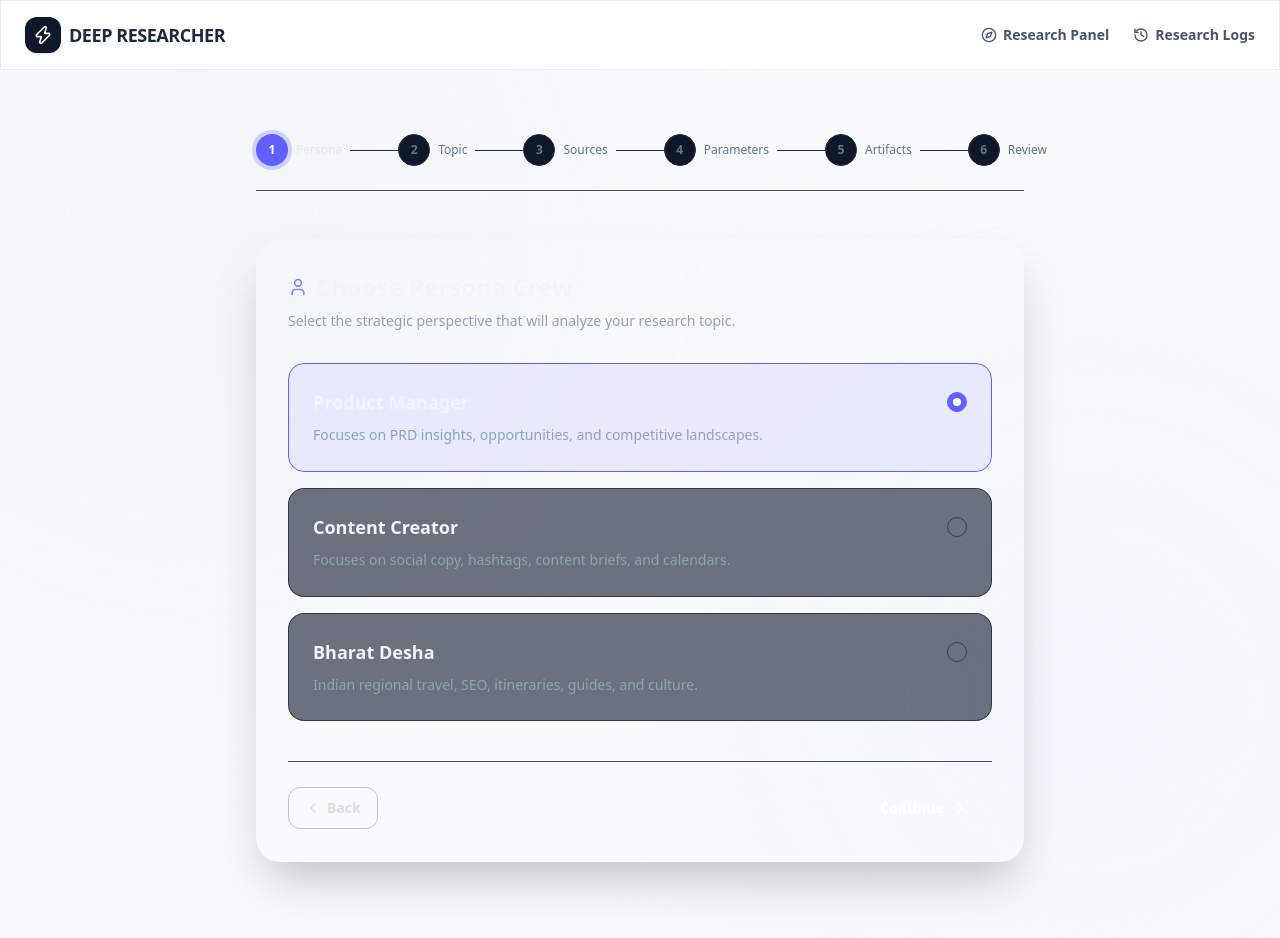
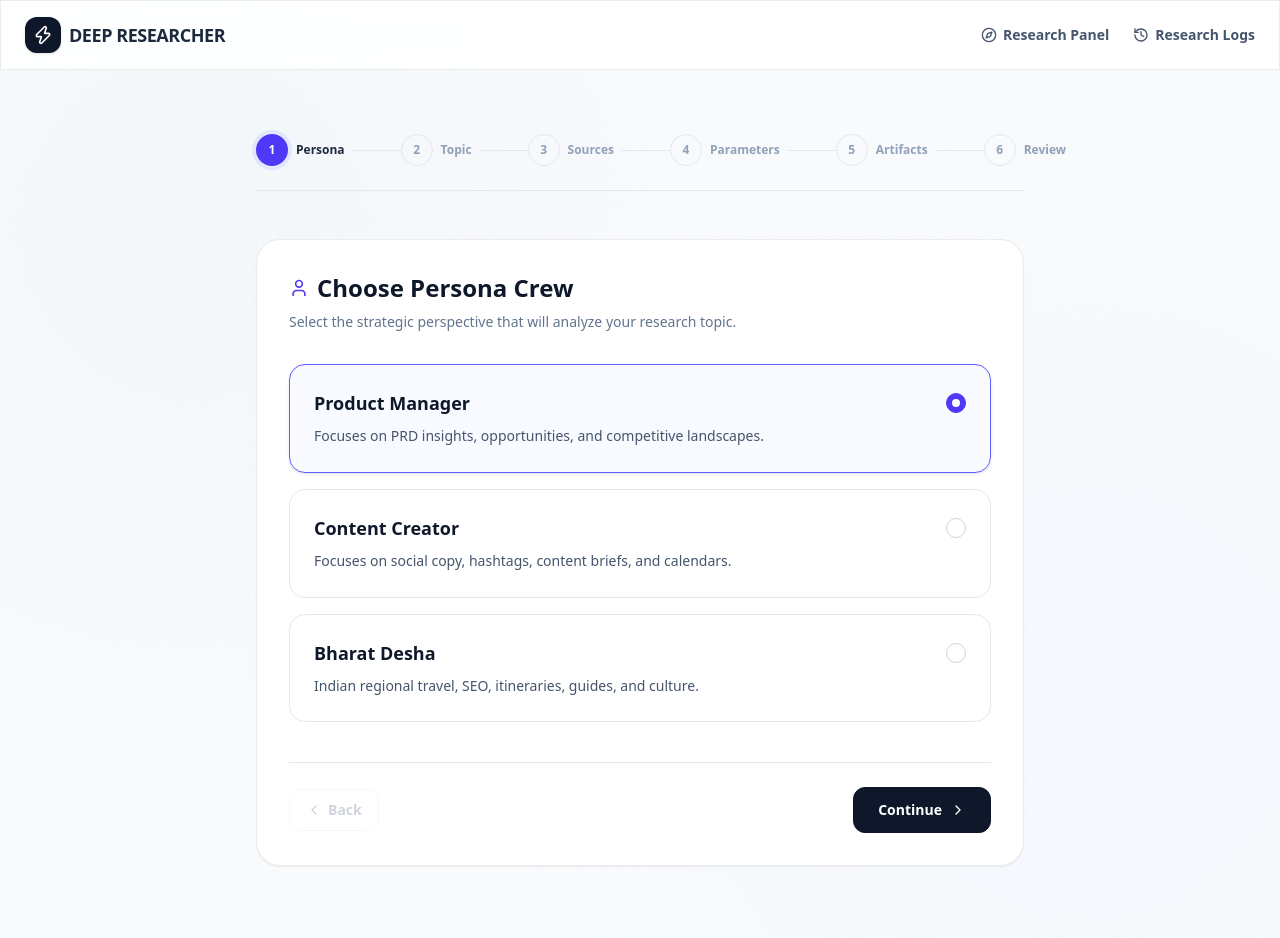
Before and after one commit to prashantranade/multi-agent-deep-researcher-group8, a Next.js app in the folder frontend/: page /research in a window 1280 px wide. Shown: the top 938 px of the page. Built offline with nearby package versions, Linux system fonts and the light colour scheme.

Commit message:
style: change research wizard to clean light-mode stepper and cards

```diff
--- a/frontend/src/app/research/page.tsx
+++ b/frontend/src/app/research/page.tsx
@@ -143,17 +143,17 @@ export default function ResearchWizard() {
   return (
     <div className="max-w-3xl mx-auto mt-6">
       {/* Step Indicator Header */}
-      <div className="flex items-center justify-between mb-12 border-b border-slate-800/80 pb-6">
+      <div className="flex items-center justify-between mb-12 border-b border-slate-200 pb-6">
         {[1, 2, 3, 4, 5, 6].map((s) => (
           <div key={s} className="flex items-center gap-2">
             <div className={`w-8 h-8 rounded-full flex items-center justify-center text-xs font-bold transition-all duration-300 ${
-              step === s ? 'bg-indigo-500 text-white ring-4 ring-indigo-500/25' :
-              step > s ? 'bg-indigo-500/20 text-indigo-400 border border-indigo-500/30' :
-              'bg-slate-900 border border-slate-800 text-slate-500'
+              step === s ? 'bg-indigo-600 text-white ring-4 ring-indigo-100' :
+              step > s ? 'bg-indigo-50 text-indigo-700 border border-indigo-100' :
+              'bg-slate-105 border border-slate-200 text-slate-400'
             }`}>
               {s}
             </div>
-            <span className={`text-xs font-medium hidden sm:inline ${step === s ? 'text-slate-200' : 'text-slate-500'}`}>
+            <span className={`text-xs font-bold hidden sm:inline ${step === s ? 'text-slate-800' : 'text-slate-400'}`}>
               {s === 1 && 'Persona'}
               {s === 2 && 'Topic'}
               {s === 3 && 'Sources'}
@@ -161,21 +161,21 @@ export default function ResearchWizard() {
               {s === 5 && 'Artifacts'}
               {s === 6 && 'Review'}
             </span>
-            {s < 6 && <div className="w-4 sm:w-12 h-px bg-slate-800" />}
+            {s < 6 && <div className="w-4 sm:w-12 h-px bg-slate-200" />}
           </div>
         ))}
       </div>
 
       {/* Wizard Card Body */}
-      <div className="glass-panel rounded-3xl p-8 mb-6 shadow-2xl relative overflow-hidden">
+      <div className="clean-card rounded-3xl p-8 mb-6 relative overflow-hidden">
 
         {/* STEP 1: Persona */}
         {step === 1 && (
           <div>
-            <h2 className="text-2xl font-bold text-slate-100 mb-2 flex items-center gap-2">
-              <User className="w-5 h-5 text-indigo-400" /> Choose Persona Crew
+            <h2 className="text-2xl font-bold text-slate-900 mb-2 flex items-center gap-2">
+              <User className="w-5 h-5 text-indigo-600" /> Choose Persona Crew
             </h2>
-            <p className="text-sm text-slate-400 mb-8">Select the strategic perspective that will analyze your research topic.</p>
+            <p className="text-sm text-slate-500 mb-8">Select the strategic perspective that will analyze your research topic.</p>
 
             <div className="grid gap-4">
               {PERSONAS.map((p) => (
@@ -184,19 +184,19 @@ export default function ResearchWizard() {
                   onClick={() => selectPersona(p.id)}
                   className={`text-left p-6 rounded-2xl transition-all duration-200 border cursor-pointer ${
                     persona === p.id
-                      ? 'bg-indigo-500/10 border-indigo-500 shadow-indigo-500/5'
-                      : 'bg-slate-900/60 border-slate-800/80 hover:border-slate-700/80'
+                      ? 'bg-indigo-50/40 border-indigo-500 shadow-sm'
+                      : 'bg-white border-slate-200 hover:border-slate-350'
                   }`}
                 >
                   <div className="flex justify-between items-center mb-2">
-                    <span className="font-semibold text-lg text-slate-100">{p.name}</span>
+                    <span className="font-bold text-lg text-slate-900">{p.name}</span>
                     <div className={`w-5 h-5 rounded-full border flex items-center justify-center ${
-                      persona === p.id ? 'border-indigo-500 bg-indigo-500' : 'border-slate-700'
+                      persona === p.id ? 'border-indigo-600 bg-indigo-600' : 'border-slate-300'
                     }`}>
                       {persona === p.id && <div className="w-2 h-2 rounded-full bg-white" />}
                     </div>
                   </div>
-                  <p className="text-sm text-slate-400 leading-relaxed">{p.desc}</p>
+                  <p className="text-sm text-slate-600 leading-relaxed">{p.desc}</p>
                 </button>
               ))}
             </div>
@@ -206,28 +206,28 @@ export default function ResearchWizard() {
         {/* STEP 2: Topic input */}
         {step === 2 && (
           <div>
-            <h2 className="text-2xl font-bold text-slate-100 mb-2 flex items-center gap-2">
-              <Globe className="w-5 h-5 text-indigo-400" /> Enter Research Topic
+            <h2 className="text-2xl font-bold text-slate-900 mb-2 flex items-center gap-2">
+              <Globe className="w-5 h-5 text-indigo-600" /> Enter Research Topic
             </h2>
-            <p className="text-sm text-slate-400 mb-8">Specify the core search query. Deep Researcher will fetch web resources to build local memory.</p>
+            <p className="text-sm text-slate-500 mb-8">Specify the core search query. Deep Researcher will fetch web resources to build local memory.</p>
 
             <div className="space-y-6">
               <div>
-                <label className="text-xs font-semibold uppercase tracking-wider text-slate-500 block mb-2">Research Topic</label>
+                <label className="text-xs font-bold uppercase tracking-wider text-slate-400 block mb-2">Research Topic</label>
                 <input
                   type="text"
                   value={topic}
                   onChange={(e) => setTopic(e.target.value)}
                   placeholder="e.g. Sustainable ecotourism projects in Rajasthan or GenAI trends in sales enablement"
-                  className="w-full bg-slate-900 border border-slate-800 rounded-xl px-4 py-3.5 text-slate-100 placeholder-slate-600 focus:outline-none focus:border-indigo-500 transition-colors"
+                  className="w-full bg-white border border-slate-200 rounded-xl px-4 py-3.5 text-slate-800 placeholder-slate-400 focus:outline-none focus:border-indigo-500 transition-colors"
                 />
               </div>
 
-              <div className="p-4 rounded-xl bg-slate-900/60 border border-slate-800/80">
+              <div className="p-4 rounded-xl bg-slate-50 border border-slate-200/60">
                 <span className="text-xs font-bold text-slate-400 uppercase tracking-wider block mb-2">Suggested topics:</span>
-                <div className="flex flex-col gap-2 text-sm text-slate-400">
-                  <button onClick={() => setTopic("Jaipur cultural tourism itineraries")} className="text-left hover:text-indigo-400 transition-colors">➔ Jaipur cultural tourism itineraries</button>
-                  <button onClick={() => setTopic("Comparison of LLM evaluation frameworks")} className="text-left hover:text-indigo-400 transition-colors">➔ Comparison of LLM evaluation frameworks</button>
+                <div className="flex flex-col gap-2.5 text-sm text-slate-600">
+                  <button onClick={() => setTopic("Jaipur cultural tourism itineraries")} className="text-left hover:text-indigo-600 transition-colors font-medium">➔ Jaipur cultural tourism itineraries</button>
+                  <button onClick={() => setTopic("Comparison of LLM evaluation frameworks")} className="text-left hover:text-indigo-600 transition-colors font-medium">➔ Comparison of LLM evaluation frameworks</button>
                 </div>
               </div>
             </div>
@@ -237,14 +237,14 @@ export default function ResearchWizard() {
         {/* STEP 3: Curate Sources */}
         {step === 3 && (
           <div>
-            <h2 className="text-2xl font-bold text-slate-100 mb-2 flex items-center gap-2">
-              <Globe className="w-5 h-5 text-indigo-400" /> Curate Discoverable Sources
+            <h2 className="text-2xl font-bold text-slate-900 mb-2 flex items-center gap-2">
+              <Globe className="w-5 h-5 text-indigo-600" /> Curate Discoverable Sources
             </h2>
-            <p className="text-sm text-slate-400 mb-8">Verify and curate the list of confidence-scored web resources that our agents will digest.</p>
+            <p className="text-sm text-slate-500 mb-8">Verify and curate the list of confidence-scored web resources that our agents will digest.</p>
 
             <div className="space-y-4 max-h-[350px] overflow-y-auto pr-2">
               {sources.map((s, idx) => (
-                <div key={idx} className="p-4 rounded-xl bg-slate-900/60 border border-slate-800/80 flex items-start justify-between gap-4">
+                <div key={idx} className="p-4 rounded-xl bg-white border border-slate-200 flex items-start justify-between gap-4">
                   <div className="flex items-start gap-3">
                     <input
                       type="checkbox"
@@ -256,23 +256,23 @@ export default function ResearchWizard() {
                           setSelectedSources([...selectedSources, s]);
                         }
                       }}
-                      className="mt-1 rounded border-slate-800 text-indigo-600 focus:ring-indigo-500"
+                      className="mt-1 rounded border-slate-300 text-indigo-600 focus:ring-indigo-500"
                     />
                     <div>
-                      <span className="font-semibold text-slate-200 text-sm block leading-snug mb-1">{s.title}</span>
-                      <a href={s.url} target="_blank" rel="noopener noreferrer" className="text-xs text-indigo-400 hover:underline block mb-1 truncate max-w-[450px]">{s.url}</a>
-                      {s.date && <span className="text-xs text-slate-500">{s.date}</span>}
+                      <span className="font-bold text-slate-800 text-sm block leading-snug mb-1">{s.title}</span>
+                      <a href={s.url} target="_blank" rel="noopener noreferrer" className="text-xs text-indigo-600 hover:underline block mb-1 truncate max-w-[450px]">{s.url}</a>
+                      {s.date && <span className="text-xs text-slate-400">{s.date}</span>}
                     </div>
                   </div>
                   {s.overall_score !== undefined && (
-                    <span className="text-xs font-semibold px-2 py-1 rounded-md bg-indigo-500/10 border border-indigo-500/20 text-indigo-400">
+                    <span className="text-xs font-bold px-2 py-1 rounded-md bg-indigo-50 border border-indigo-100 text-indigo-700">
                       Score: {Math.round(s.overall_score * 100)}
                     </span>
                   )}
                 </div>
               ))}
               {sources.length === 0 && (
-                <div className="text-center py-10 text-slate-500 text-sm">No sources discovered. Continue to use default web search backup.</div>
+                <div className="text-center py-10 text-slate-400 text-sm">No sources discovered. Continue to use default web search backup.</div>
               )}
             </div>
           </div>
@@ -281,18 +281,18 @@ export default function ResearchWizard() {
         {/* STEP 4: Configuration Parameters */}
         {step === 4 && (
           <div>
-            <h2 className="text-2xl font-bold text-slate-100 mb-2 flex items-center gap-2">
-              <Settings className="w-5 h-5 text-indigo-400" /> Setup Configuration
+            <h2 className="text-2xl font-bold text-slate-900 mb-2 flex items-center gap-2">
+              <Settings className="w-5 h-5 text-indigo-600" /> Setup Configuration
             </h2>
-            <p className="text-sm text-slate-400 mb-8">Adjust parameters like target audience segment, communication tone, and depth of analysis.</p>
+            <p className="text-sm text-slate-500 mb-8">Adjust parameters like target audience segment, communication tone, and depth of analysis.</p>
 
             <div className="grid sm:grid-cols-2 gap-6">
               <div>
-                <label className="text-xs font-semibold uppercase tracking-wider text-slate-500 block mb-2">Audience Segment</label>
+                <label className="text-xs font-bold uppercase tracking-wider text-slate-400 block mb-2">Audience Segment</label>
                 <select
                   value={audience}
                   onChange={(e) => setAudience(e.target.value)}
-                  className="w-full bg-slate-900 border border-slate-800 rounded-xl px-4 py-3 text-slate-200 focus:outline-none focus:border-indigo-500 transition-colors"
+                  className="w-full bg-white border border-slate-200 rounded-xl px-4 py-3 text-slate-800 focus:outline-none focus:border-indigo-500 transition-colors"
                 >
                   {/* @ts-ignore */}
                   {AUDIENCES[persona]?.map((a) => (
@@ -302,11 +302,11 @@ export default function ResearchWizard() {
               </div>
 
               <div>
-                <label className="text-xs font-semibold uppercase tracking-wider text-slate-500 block mb-2">Communication Tone</label>
+                <label className="text-xs font-bold uppercase tracking-wider text-slate-400 block mb-2">Communication Tone</label>
                 <select
                   value={tone}
                   onChange={(e) => setTone(e.target.value)}
-                  className="w-full bg-slate-900 border border-slate-800 rounded-xl px-4 py-3 text-slate-200 focus:outline-none focus:border-indigo-500 transition-colors"
+                  className="w-full bg-white border border-slate-200 rounded-xl px-4 py-3 text-slate-800 focus:outline-none focus:border-indigo-500 transition-colors"
                 >
                   {/* @ts-ignore */}
                   {TONES[persona]?.map((t) => (
@@ -316,7 +316,7 @@ export default function ResearchWizard() {
               </div>
 
               <div className="sm:col-span-2">
-                <label className="text-xs font-semibold uppercase tracking-wider text-slate-500 block mb-3">Research Depth</label>
+                <label className="text-xs font-bold uppercase tracking-wider text-slate-400 block mb-3">Research Depth</label>
                 <div className="grid grid-cols-3 gap-3">
                   {['quick', 'standard', 'deep'].map((d) => (
                     <button
@@ -324,8 +324,8 @@ export default function ResearchWizard() {
                       onClick={() => setDepth(d)}
                       className={`py-3 rounded-xl border text-sm font-semibold capitalize transition-all cursor-pointer ${
                         depth === d
-                          ? 'bg-indigo-500/10 border-indigo-500 text-indigo-400'
-                          : 'bg-slate-900/60 border-slate-800/80 text-slate-400 hover:border-slate-700/80'
+                          ? 'bg-indigo-50 border-indigo-600 text-indigo-700 font-bold'
+                          : 'bg-white border-slate-250 text-slate-500 hover:border-slate-350'
                       }`}
                     >
                       {d}
@@ -340,10 +340,10 @@ export default function ResearchWizard() {
         {/* STEP 5: Selected Artifacts */}
         {step === 5 && (
           <div>
-            <h2 className="text-2xl font-bold text-slate-100 mb-2 flex items-center gap-2">
-              <CheckSquare className="w-5 h-5 text-indigo-400" /> Target Artifacts
+            <h2 className="text-2xl font-bold text-slate-900 mb-2 flex items-center gap-2">
+              <CheckSquare className="w-5 h-5 text-indigo-600" /> Target Artifacts
             </h2>
-            <p className="text-sm text-slate-400 mb-8">Select the final output artifacts that the agents will construct.</p>
+            <p className="text-sm text-slate-500 mb-8">Select the final output artifacts that the agents will construct.</p>
 
             <div className="grid gap-3">
               {/* @ts-ignore */}
@@ -353,13 +353,13 @@ export default function ResearchWizard() {
                   onClick={() => handleArtifactToggle(opt.id)}
                   className={`text-left p-4 rounded-xl border flex items-center justify-between transition-colors cursor-pointer ${
                     selectedArtifacts.includes(opt.id)
-                      ? 'bg-indigo-500/10 border-indigo-500 text-indigo-400'
-                      : 'bg-slate-900/60 border-slate-800/80 text-slate-300 hover:border-slate-700/80'
+                      ? 'bg-indigo-50 border-indigo-600 text-indigo-700'
+                      : 'bg-white border-slate-200 text-slate-700 hover:border-slate-300'
                   }`}
                 >
-                  <span className="font-medium text-sm text-slate-200">{opt.label}</span>
+                  <span className="font-semibold text-sm">{opt.label}</span>
                   <div className={`w-5 h-5 rounded-md border flex items-center justify-center ${
-                    selectedArtifacts.includes(opt.id) ? 'border-indigo-500 bg-indigo-500 text-white' : 'border-slate-700'
+                    selectedArtifacts.includes(opt.id) ? 'border-indigo-600 bg-indigo-600 text-white' : 'border-slate-300'
                   }`}>
                     {selectedArtifacts.includes(opt.id) && (
                       <svg className="w-3.5 h-3.5" fill="none" viewBox="0 0 24 24" stroke="currentColor" strokeWidth={3}>
@@ -376,39 +376,39 @@ export default function ResearchWizard() {
         {/* STEP 6: Review & Context */}
         {step === 6 && (
           <div>
-            <h2 className="text-2xl font-bold text-slate-100 mb-2 flex items-center gap-2">
-              <FileText className="w-5 h-5 text-indigo-400" /> Review Brief & Add Context
+            <h2 className="text-2xl font-bold text-slate-900 mb-2 flex items-center gap-2">
+              <FileText className="w-5 h-5 text-indigo-600" /> Review Brief & Add Context
             </h2>
-            <p className="text-sm text-slate-400 mb-8">Optionally insert custom document snippets, raw notes, or target requirements before deploying the crew.</p>
+            <p className="text-sm text-slate-500 mb-8">Optionally insert custom document snippets, raw notes, or target requirements before deploying the crew.</p>
 
             <div className="space-y-6">
               <div>
-                <label className="text-xs font-semibold uppercase tracking-wider text-slate-500 block mb-2">Additional Context & Documents (Optional)</label>
+                <label className="text-xs font-bold uppercase tracking-wider text-slate-400 block mb-2">Additional Context & Documents (Optional)</label>
                 <textarea
                   rows={4}
                   value={contextText}
                   onChange={(e) => setContextText(e.target.value)}
                   placeholder="Paste transcripts, background details, company URLs, or constraints..."
-                  className="w-full bg-slate-900 border border-slate-800 rounded-xl px-4 py-3 text-slate-100 placeholder-slate-600 focus:outline-none focus:border-indigo-500 transition-colors resize-none"
+                  className="w-full bg-white border border-slate-200 rounded-xl px-4 py-3 text-slate-800 placeholder-slate-400 focus:outline-none focus:border-indigo-500 transition-colors resize-none"
                 />
               </div>
 
-              <div className="grid grid-cols-2 gap-4 text-sm p-5 rounded-2xl bg-slate-900/40 border border-slate-800/60">
+              <div className="grid grid-cols-2 gap-4 text-sm p-5 rounded-2xl bg-slate-50 border border-slate-200/60">
                 <div>
-                  <span className="text-slate-500 block text-xs font-bold uppercase tracking-wider">Persona Crew</span>
-                  <span className="text-slate-200 capitalize font-medium">{persona.replace('_', ' ')}</span>
+                  <span className="text-slate-400 block text-xs font-bold uppercase tracking-wider mb-0.5">Persona Crew</span>
+                  <span className="text-slate-800 capitalize font-semibold">{persona.replace('_', ' ')}</span>
                 </div>
                 <div>
-                  <span className="text-slate-500 block text-xs font-bold uppercase tracking-wider">Topic</span>
-                  <span className="text-slate-200 font-medium truncate block max-w-[250px]">{topic}</span>
+                  <span className="text-slate-400 block text-xs font-bold uppercase tracking-wider mb-0.5">Topic</span>
+                  <span className="text-slate-800 font-semibold truncate block max-w-[250px]">{topic}</span>
                 </div>
                 <div>
-                  <span className="text-slate-500 block text-xs font-bold uppercase tracking-wider">Tone & Audience</span>
-                  <span className="text-slate-200 font-medium">{tone} / {audience}</span>
+                  <span className="text-slate-400 block text-xs font-bold uppercase tracking-wider mb-0.5">Tone & Audience</span>
+                  <span className="text-slate-800 font-semibold">{tone} / {audience}</span>
                 </div>
                 <div>
-                  <span className="text-slate-500 block text-xs font-bold uppercase tracking-wider">Artifacts Selected</span>
-                  <span className="text-slate-200 font-medium">{selectedArtifacts.length} total</span>
+                  <span className="text-slate-400 block text-xs font-bold uppercase tracking-wider mb-0.5">Artifacts Selected</span>
+                  <span className="text-slate-800 font-semibold">{selectedArtifacts.length} total</span>
                 </div>
               </div>
             </div>
@@ -416,11 +416,11 @@ export default function ResearchWizard() {
         )}
 
         {/* Wizard Navigation Panel */}
-        <div className="flex items-center justify-between mt-10 border-t border-slate-800/80 pt-6">
+        <div className="flex items-center justify-between mt-10 border-t border-slate-200 pt-6">
           <button
             onClick={() => setStep(step - 1)}
             disabled={step === 1 || submitting}
-            className="inline-flex items-center gap-1.5 px-4 py-2.5 rounded-xl border border-slate-800/80 hover:border-slate-700/80 text-sm font-semibold text-slate-400 hover:text-slate-200 disabled:opacity-30 disabled:pointer-events-none transition-all cursor-pointer"
+            className="inline-flex items-center gap-1.5 px-4 py-2.5 rounded-xl border border-slate-200 hover:border-slate-300 text-sm font-semibold text-slate-500 hover:text-slate-700 disabled:opacity-30 disabled:pointer-events-none transition-all cursor-pointer"
           >
             <ChevronLeft className="w-4 h-4" /> Back
           </button>
@@ -429,7 +429,7 @@ export default function ResearchWizard() {
             <button
               onClick={handleDiscoverSources}
               disabled={!topic.trim() || loadingSources}
-              className="inline-flex items-center gap-2 px-6 py-3 rounded-xl text-white font-semibold glow-button text-sm disabled:opacity-50 cursor-pointer"
+              className="inline-flex items-center gap-2 px-6 py-3 rounded-xl text-white font-semibold primary-button text-sm disabled:opacity-50 cursor-pointer"
             >
               {loadingSources ? (
                 <>
@@ -445,7 +445,7 @@ export default function ResearchWizard() {
             <button
               onClick={handleLaunch}
               disabled={submitting}
-              className="inline-flex items-center gap-2 px-6 py-3 rounded-xl text-white font-semibold glow-button text-sm disabled:opacity-50 cursor-pointer"
+              className="inline-flex items-center gap-2 px-6 py-3 rounded-xl text-white font-semibold primary-button text-sm disabled:opacity-50 cursor-pointer"
             >
               {submitting ? (
                 <>
@@ -461,7 +461,7 @@ export default function ResearchWizard() {
             <button
               onClick={() => setStep(step + 1)}
               disabled={(step === 3 && selectedSources.length === 0) || (step === 5 && selectedArtifacts.length === 0)}
-              className="inline-flex items-center gap-2 px-6 py-3 rounded-xl text-white font-semibold glow-button text-sm disabled:opacity-50 cursor-pointer"
+              className="inline-flex items-center gap-2 px-6 py-3 rounded-xl text-white font-semibold primary-button text-sm disabled:opacity-50 cursor-pointer"
             >
               Continue <ChevronRight className="w-4 h-4" />
             </button>
```
